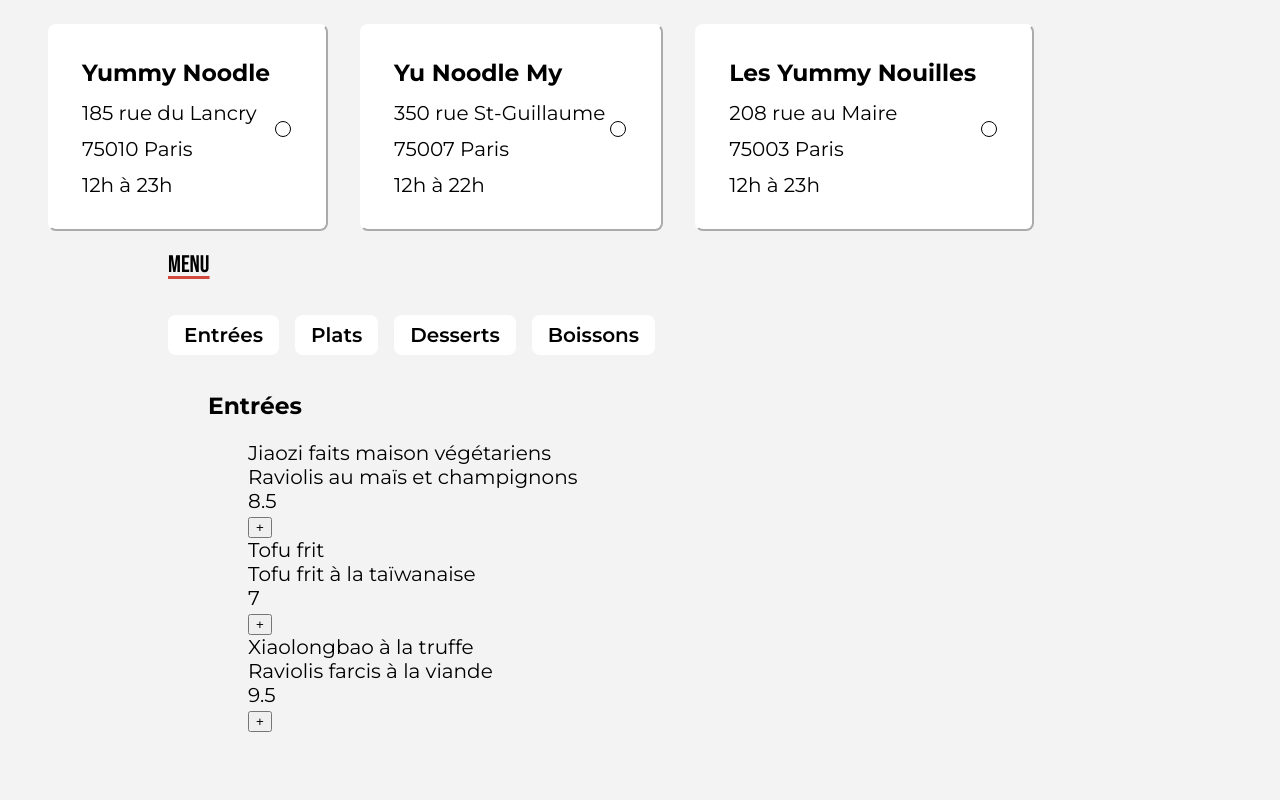
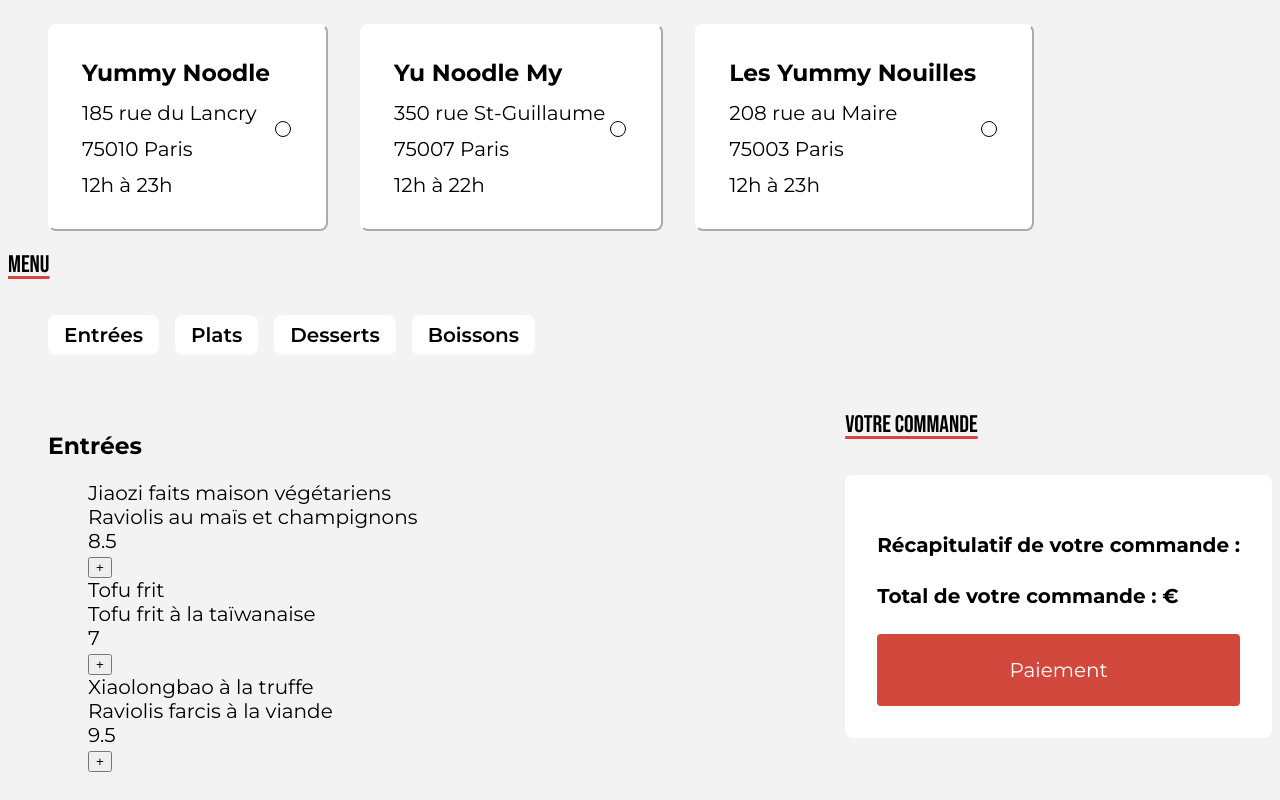
Before and after one commit to Luciekali/oc-yummy, a React (Vite) app: page /commander in a window 1280 px wide. Shown: the part 606-1406 px from the top of the page. Before the commit the page ends 1358 px from the top, so only its background shows below. Built offline with nearby package versions, Linux system fonts and the light colour scheme.

Commit message:
cart component and style

```diff
--- a/src/pages/Click&collect/MenuSection/FoodCard.jsx
+++ b/src/pages/Click&collect/MenuSection/FoodCard.jsx
@@ -1,10 +1,12 @@
 
 function FoodCard({ name, shortDescription, price, id, description, catId }, index) {
     return (
-        <ul key={id}>
-            <li key={name}>{name}</li>
-            {shortDescription ? <li key={description}> {shortDescription} </li> : <li>{description}</li>}
-            <li>{price}</li>
+        <ul key={id} className="food-card">
+            <div>
+                <li key={name}>{name}</li>
+                {shortDescription ? <li key={description}> {shortDescription} </li> : <li>{description}</li>}
+                <li>{price}</li>
+            </div>
 
             <button>+</button>
         </ul>
--- /dev/null
+++ b/src/pages/Click&collect/MenuSection/FoodCart.jsx
@@ -0,0 +1,17 @@
+
+function FoodCart () {
+    return (
+        <div className="cart">
+            <h2>Votre commande</h2>
+            <div className="cart-wrapper">
+                <div className="cart-recap">
+                    <h4>Récapitulatif de votre commande : </h4>
+                </div>
+                <h4>Total de votre commande : €</h4>
+                <button className="pay-btn"type='submit'>Paiement</button>
+            </div>
+        </div>
+    )
+}
+
+export default FoodCart
--- /dev/null
+++ b/src/pages/Click&collect/MenuSection/FoodList.jsx
@@ -0,0 +1,27 @@
+import FoodCard from "./FoodCard"
+import { menu } from '../../../datas/menu'
+
+function FoodList ({ clickedCat }) {
+    const categories = menu.reduce(
+        (acc, menu) =>
+            acc.includes(menu.category) ? acc : acc.concat(menu.category), [])
+
+    const foodBycategorie = menu.filter((food) => food.category === clickedCat)
+    return (
+        categories.map((cat) =>
+            (cat === clickedCat) ?
+                <ul key={cat}>
+                    <h3>{cat}</h3>
+                    {foodBycategorie.map(({ name, shortDescription, price, id, category, description, }) => (
+                        <FoodCard key={id} id={id} name={name} shortDescription={shortDescription} price={price} category={category} description={description} />
+                    ))}
+                </ul>
+                : (null)
+        )
+
+       )
+}
+
+
+
+export default FoodList
--- a/src/pages/Click&collect/MenuSection/FoodWrapper.jsx
+++ b/src/pages/Click&collect/MenuSection/FoodWrapper.jsx
@@ -1,22 +1,13 @@
-import FoodCard from "./FoodCard"
-import { menu } from '../../../datas/menu'
-function FoodWrapper({ clickedCat, catId }) {
-    const categories = menu.reduce(
-        (acc, menu) =>
-            acc.includes(menu.category) ? acc : acc.concat(menu.category), [])
+import FoodList from './FoodList'
+import FoodCart from './FoodCart'
 
-    const foodBycategorie = menu.filter((food) => food.category === clickedCat)
+function FoodWrapper({ clickedCat }) {
     return (
-        categories.map((cat) =>
-            (cat === clickedCat) ?
-                <ul key={cat}>
-                    <h3>{cat}</h3>
-                    {foodBycategorie.map(({ name, shortDescription, price, id, category, description, }) => (
-                        <FoodCard key={id} id={id} name={name} shortDescription={shortDescription} price={price} category={category} description={description} />
-                    ))}
-                </ul>
-                : (null)
-        ))
+        <div className='food-wrapper'>
+    <FoodList clickedCat={clickedCat}/>
+    <FoodCart/>
+    </div>
+       )
 }
 
 
--- a/src/styles/pages/clickandcollect/menusection.scss
+++ b/src/styles/pages/clickandcollect/menusection.scss
@@ -1,9 +1,7 @@
 @import '../../styles.scss';
 
 .menu-section {
-    padding-left: 160px;
 .filterbar {
-    padding-left: 0px;
     gap: 16px;
     display: flex;
     cursor: pointer;
@@ -29,7 +27,40 @@
             border-radius: 8px;
             background-color: $black;
             transition: all 0.3s ease-in-out;
-        }}
+        }
+    }
 
+}
+.food-wrapper {
+    display:flex;
+    gap: 32px;
+    justify-content: space-between;
 
+    .cart {
+        position:sticky;
+
+    .cart-wrapper {
+        background-color: $white;
+        padding: 32px;
+        border-radius: 8px;
+
+        .pay-btn {
+            color:$white;
+            background-color: $red-highlight;
+            width:100%;
+            border: none;
+            padding:24px 0;
+            border-radius: 4px;
+            cursor: pointer;
+            font-size: $body-font-size;
+            font-family: $body-font;
+
+            &:hover {
+                background-color: $black;
+                color: $white;
+                border: 4px $light-grey;
+            }
+        }
     }}
+}
+}
```
Also changed, not shown: src/pages/Click&collect/MenuSection/FilterBar.jsx (+1 -7 lines).
